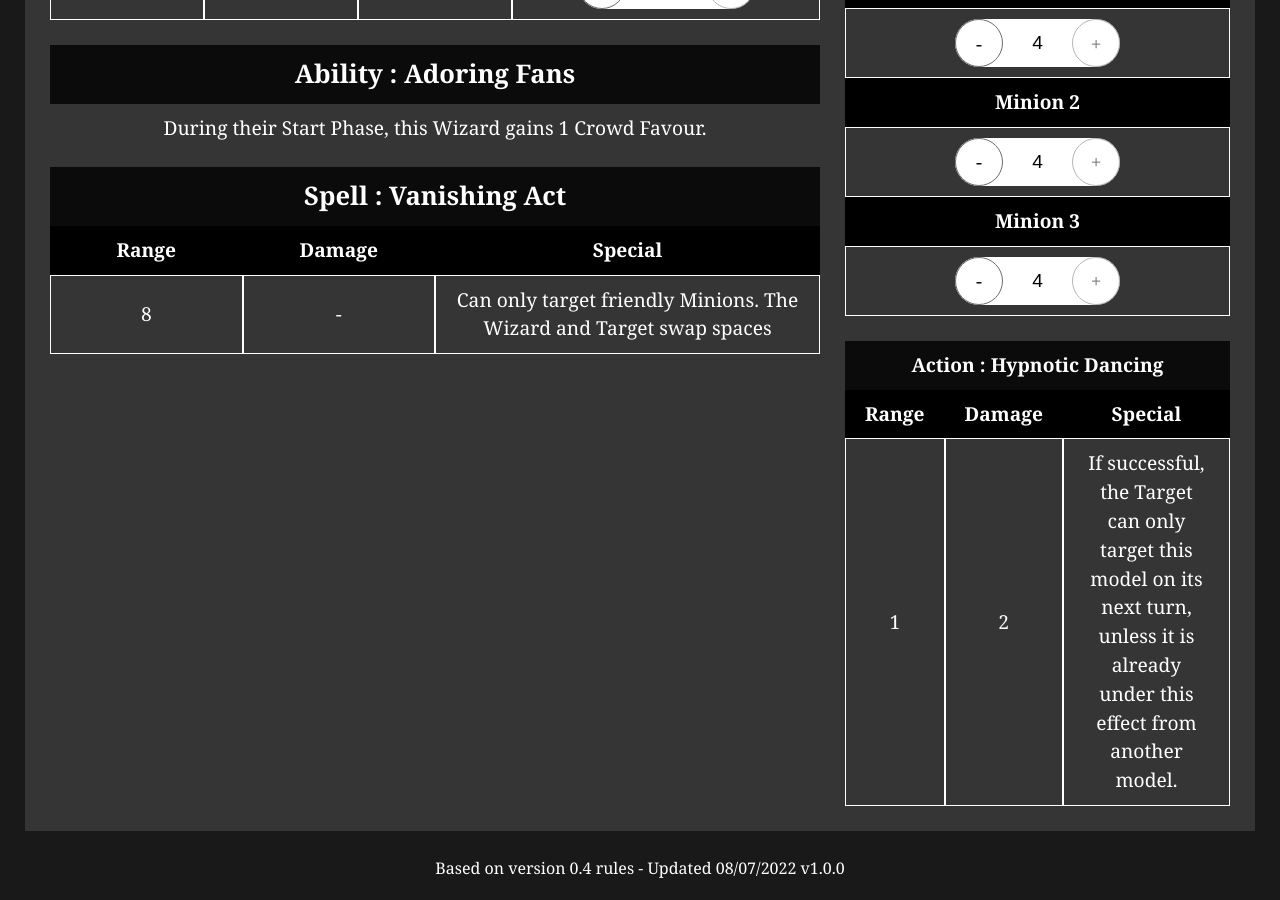
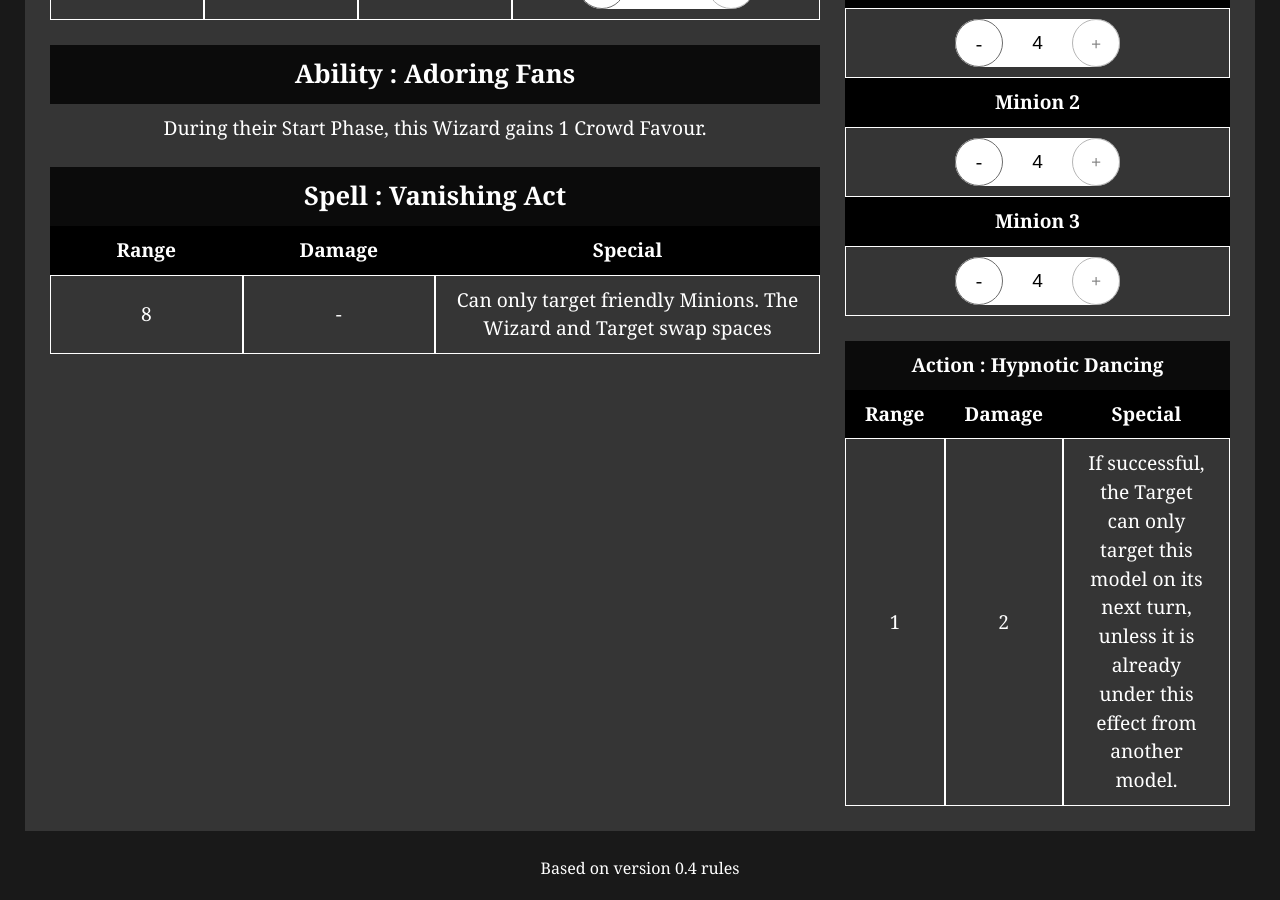
Before and after one commit to MaximeJannot/brawlarcanecards, a Jekyll site: the page built from index.html, in a window 1280 px wide and 900 px high, scrolled down 814 px. Built offline with Jekyll 4.4.1, drawn with Linux system fonts in a browser that asks for light colours; a script that is not in the unit is left out.

Commit message:
1.1.3 - update content info footer

```diff
--- a/_includes/footer.html
+++ b/_includes/footer.html
@@ -1 +1 @@
-<footer role="contentinfo">Based on version 0.4 rules - Updated 08/07/2022 v1.0.0</footer>
+<footer role="contentinfo">Based on version 0.4 rules</footer>
```
